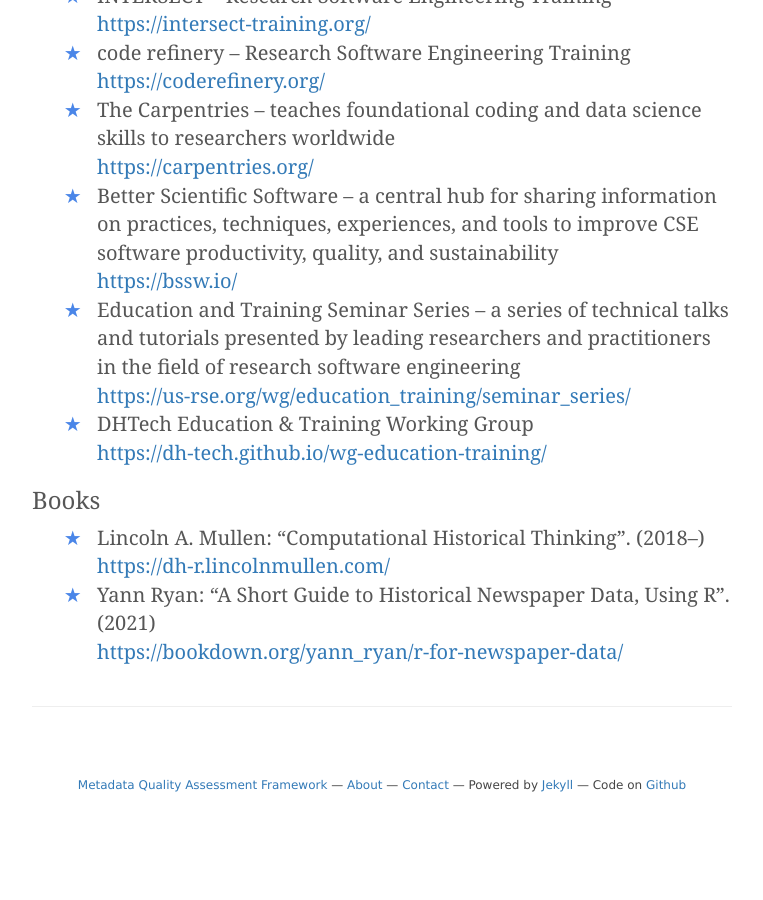
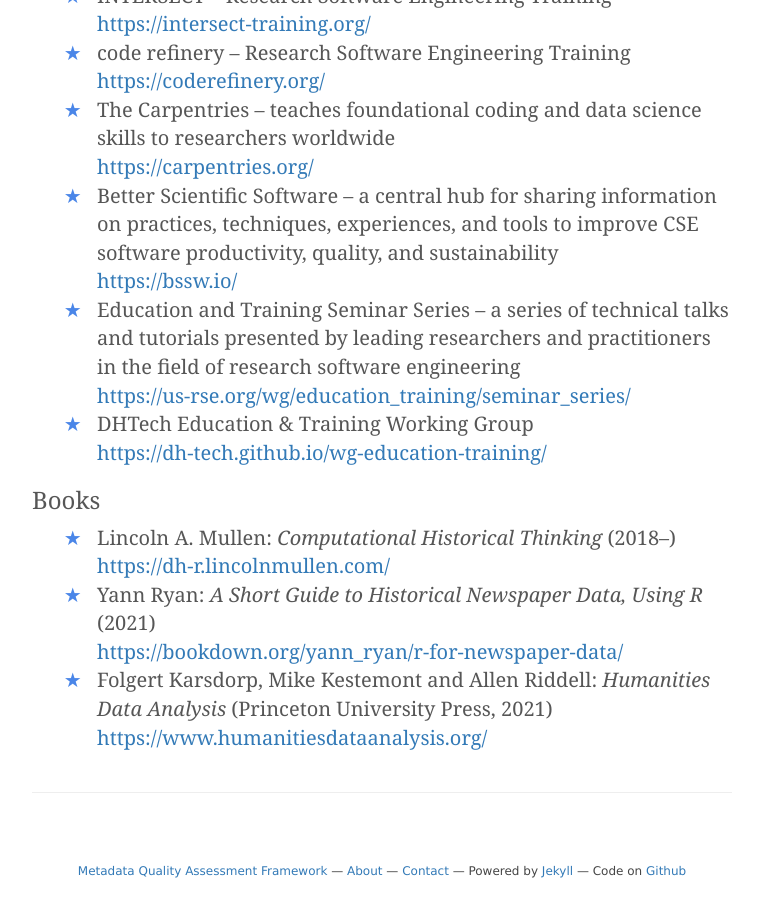
Before and after one commit to pkiraly/pkiraly.github.io, a Jekyll site: the page built from topics.md, in a window 1280 px wide and 900 px high, scrolled down 30943 px. Shown: the whole window, without its empty margins (258-1021 px from the left). Built offline with Jekyll 4.4.1, drawn with Linux system fonts in a browser that asks for light colours; nearby versions of some CDN libraries; some web fonts are replaced; comment, search, counter and statistics services are not loaded; before the commit the page ends 31758 px from its top, so only the background shows below that.

Commit message:
Add reference section

```diff
--- a/topics.md
+++ b/topics.md
@@ -569,5 +569,6 @@
 
 ### Books
 
-* Lincoln A. Mullen: “Computational Historical Thinking”. (2018–)<br/>[https://dh-r.lincolnmullen.com/](https://dh-r.lincolnmullen.com/)
-* Yann Ryan: “A Short Guide to Historical Newspaper Data, Using R”. (2021)<br/>[https://bookdown.org/yann_ryan/r-for-newspaper-data/](https://bookdown.org/yann_ryan/r-for-newspaper-data/)
+* Lincoln A. Mullen: <em>Computational Historical Thinking</em> (2018–)<br/>[https://dh-r.lincolnmullen.com/](https://dh-r.lincolnmullen.com/)
+* Yann Ryan: <em>A Short Guide to Historical Newspaper Data, Using R</em> (2021)<br/>[https://bookdown.org/yann_ryan/r-for-newspaper-data/](https://bookdown.org/yann_ryan/r-for-newspaper-data/)
+*  Folgert Karsdorp, Mike Kestemont and Allen Riddell: <em>Humanities Data Analysis</em> (Princeton University Press, 2021)<br/>[https://www.humanitiesdataanalysis.org/](https://www.humanitiesdataanalysis.org/)
```
